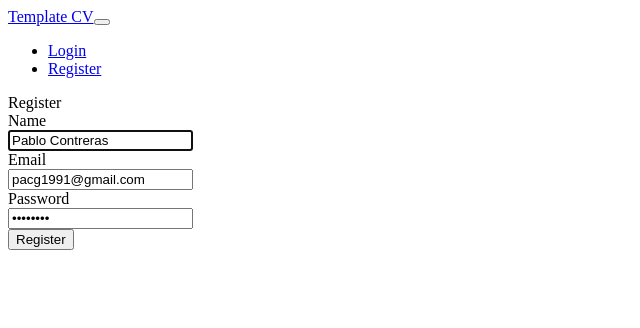
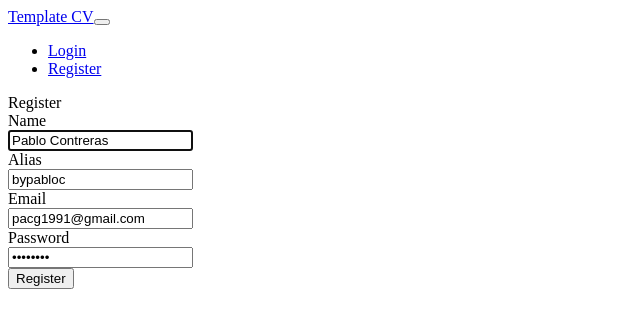
Before and after one commit to bypabloc/twitter, a Vue app: page /register in a window 1280 px wide. Shown: the top 328 px of the page, without its empty margins (0-640 px from the left). Built offline with nearby package versions, Linux system fonts and the light colour scheme.

Commit message:
login fixed

```diff
--- a/src/endpoint/index.js
+++ b/src/endpoint/index.js
@@ -8,8 +8,11 @@ export default {
             params: { user, password },
         })
     },
-    register({ email, password }){
-        return { email, password }
+    register({ email, password, name, nickname }){
+        return endpoint.post({
+            url: 'register',
+            params: { email, password, name, nickname },
+        })
     },
 
     logout(){
@@ -70,6 +73,9 @@ export const getError = response => {
             message: '',
         }
 
+        console.log('err',err)
+        console.log('response',response)
+
         if(err===422){
             res.message = response?.data?.errors ? response.data.errors.join('<br/>') : ''
         }else if(err===401){
--- a/src/store/actions.js
+++ b/src/store/actions.js
@@ -9,7 +9,7 @@ export default {
 
         endpoint.login({ user, password })
             .then( res => {
-                const { token, name, email, nickname } = res
+                const { token, name, email, nickname } = res.data
                 commit( types.USER_LOGIN, { token, name, email, nickname } )
             } )
             .catch( err => {
@@ -17,13 +17,14 @@ export default {
                 commit( types.USER_LOGIN_FAILURE, { error } )
             })
     },
-    register({ commit }, data ) {
-        endpoint.register(data)
+    register({ commit }, { email, password, name, nickname } ) {
+        endpoint.register({ email, password, name, nickname })
             .then(res => {
-                endpoint.createConfig(data.email)
-                commit( types.USER_LOGIN, res.user )
+                const { token, name, email, nickname } = res.data
+                commit( types.USER_LOGIN, { token, name, email, nickname } )
             } )
             .catch( err => {
+                console.log('err',err)
                 const error = getError(err.response)?.message ? getError(err.response).message : 'Inaccesible'
                 commit( types.USER_REGISTER_FAILURE, { error } )
             })
--- a/src/store/mutations.js
+++ b/src/store/mutations.js
@@ -48,6 +48,10 @@ export default {
             state.user.loggedIn = false;
             localStorage.removeItem('user')
         }
+    },
+    [types.USER_REGISTER_FAILURE] (state, { error } ){
+        state.user.register.fetchingData = false;
+        state.user.register.error = error;
     },
     [types.FETCH_CONFIG_REQUEST] (state){
         state.data.config.fetchingData = true;
--- a/src/views/auth/Register.vue
+++ b/src/views/auth/Register.vue
@@ -13,7 +13,6 @@
 
                             <div class="col-md-6">
                                 <input
-                                    id="name"
                                     type="name"
                                     class="form-control"
                                     name="name"
@@ -26,11 +25,26 @@
                         </div>
 
                         <div class="mb-3 row">
+                            <label for="nickname" class="col-md-4 col-form-label text-md-right">Alias</label>
+
+                            <div class="col-md-6">
+                                <input
+                                    type="name"
+                                    class="form-control"
+                                    name="nickname"
+                                    value
+                                    required
+                                    autofocus
+                                    v-model="form.nickname"
+                                />
+                            </div>
+                        </div>
+
+                        <div class="mb-3 row">
                             <label for="email" class="col-md-4 col-form-label text-md-right">Email</label>
 
                             <div class="col-md-6">
                                 <input
-                                    id="email"
                                     type="email"
                                     class="form-control"
                                     name="email"
@@ -47,7 +61,6 @@
 
                             <div class="col-md-6">
                             <input
-                                id="password"
                                 type="password"
                                 class="form-control"
                                 name="password"
@@ -81,6 +94,7 @@ export default {
                 name: "Pablo Contreras",
                 email: "pacg1991@gmail.com",
                 password: "12345678",
+                nickname: 'bypabloc',
             },
         };
     },
@@ -99,6 +113,8 @@ export default {
                 {
                     email: this.form.email,
                     password: this.form.password,
+                    name: this.form.name,
+                    nickname: this.form.nickname,
                 },
             );
         },
```
